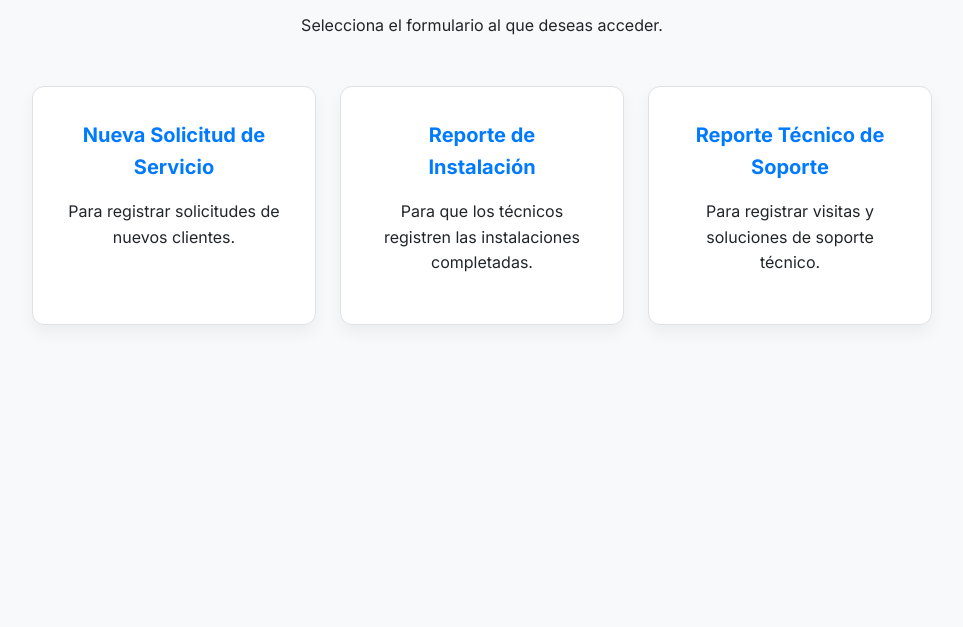
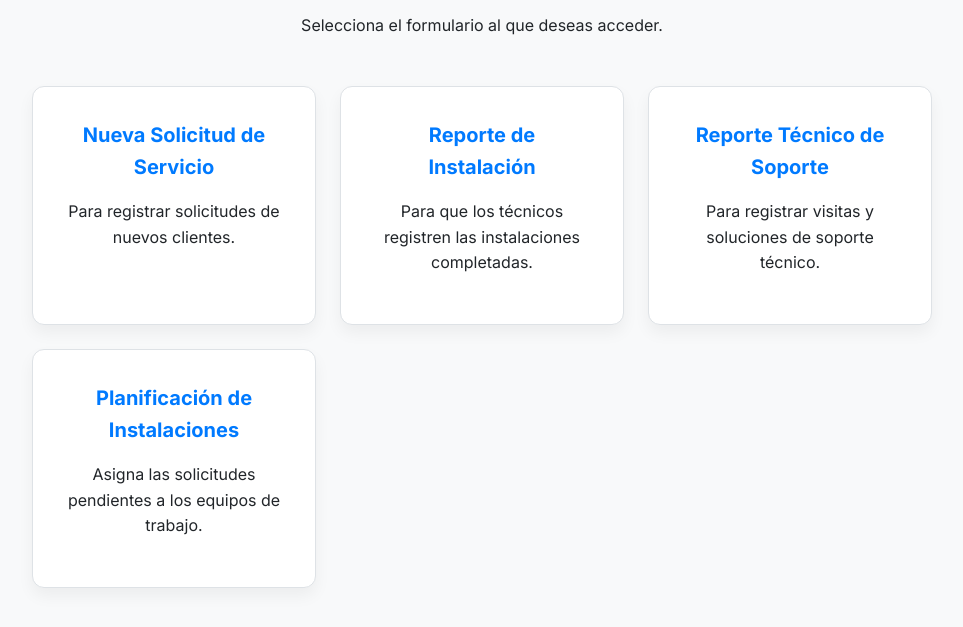
Before and after one commit to yisusc1/formularios, a plain HTML site: page index.html in a window 1280 px wide. Shown: the part 201-828 px from the top of the page, without its empty margins (158-1121 px from the left). Before the commit the page ends 800 px from the top, so only its background shows below. Drawn offline with Linux system fonts and the light colour scheme.

Commit message:
Update index.html

```diff
--- a/index.html
+++ b/index.html
@@ -26,6 +26,10 @@
                 <h2>Reporte Técnico de Soporte</h2>
                 <p>Para registrar visitas y soluciones de soporte técnico.</p>
             </a>
+            <a href="planificacion.html" class="menu-card">
+                <h2>Planificación de Instalaciones</h2>
+                <p>Asigna las solicitudes pendientes a los equipos de trabajo.</p>
+            </a>
         </div>
     </div>
 </body>
```
